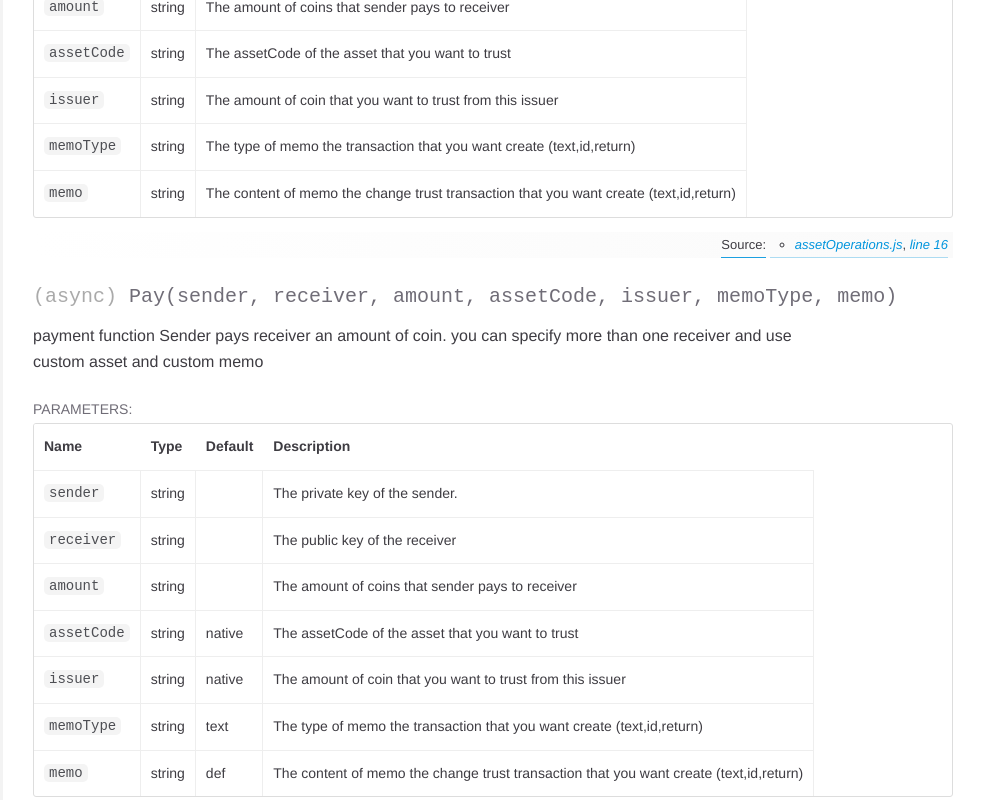
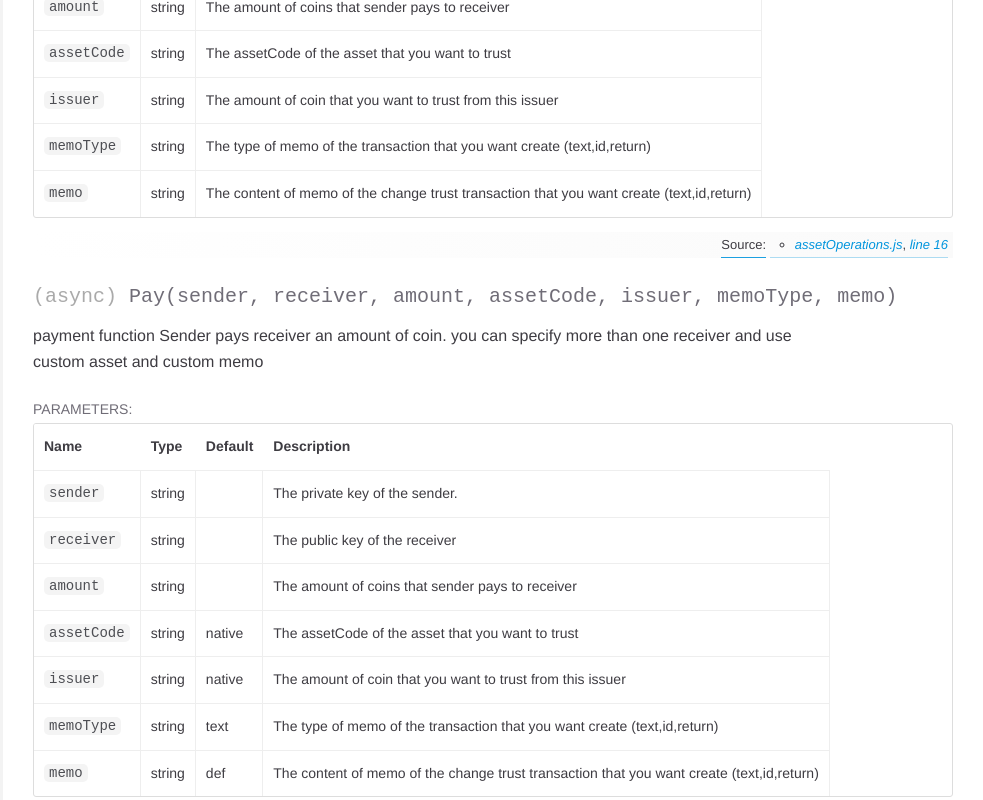
Before and after one commit to andreaborio/stellarburrito, a website: page docs/stellarlibs/1.0.0/global.html in a window 1280 px wide. Shown: the part 1760-2560 px from the top of the page, without its empty margins (297-1280 px from the left). Drawn offline with nearby package versions, Linux system fonts and the light colour scheme; a web font is replaced by a local one.

Commit message:
fixed docs

```diff
--- a/docs/stellarlibs/1.0.0/global.html
+++ b/docs/stellarlibs/1.0.0/global.html
@@ -286,7 +286,7 @@
 
 
         <td class="description last">
-          <p>The type of memo the transaction that you want create (text,id,return)</p>
+          <p>The type of memo of the transaction that you want create (text,id,return)</p>
 
         </td>
       </tr>
@@ -321,7 +321,7 @@
 
 
         <td class="description last">
-          <p>The content of memo the change trust transaction that you want create (text,id,return)</p>
+          <p>The content of memo of the change trust transaction that you want create (text,id,return)</p>
 
         </td>
       </tr>
@@ -1146,7 +1146,7 @@ you can specify more than one receiver and use custom asset and custom memo</p>
 
 
         <td class="description last">
-          <p>The type of memo the transaction that you want create (text,id,return)</p>
+          <p>The type of memo of the transaction that you want create (text,id,return)</p>
 
         </td>
       </tr>
@@ -1175,7 +1175,7 @@ you can specify more than one receiver and use custom asset and custom memo</p>
 
 
         <td class="description last">
-          <p>The content of memo the change trust transaction that you want create (text,id,return)</p>
+          <p>The content of memo  of the change trust transaction that you want create (text,id,return)</p>
 
         </td>
       </tr>
@@ -1500,7 +1500,7 @@ you can specify more than one receiver and use custom asset and custom memo</p>
 
 
         <td class="description last">
-          <p>The type of memo the transaction that you want create (text,id,return)</p>
+          <p>The type of memo of the transaction that you want create (text,id,return)</p>
 
         </td>
       </tr>
@@ -1535,7 +1535,7 @@ you can specify more than one receiver and use custom asset and custom memo</p>
 
 
         <td class="description last">
-          <p>The content of memo the change trust transaction that you want create (text,id,return)</p>
+          <p>The content of memo of the change trust transaction that you want create (text,id,return)</p>
 
         </td>
       </tr>
--- a/stellarburrito/accountOperations.js
+++ b/stellarburrito/accountOperations.js
@@ -108,8 +108,8 @@
  *
  *
  * @param {string} privKey - The private key of the account.
- * @param {string} memoType - The type of memo the transaction that you want create (text,id,return)
- * @param {string} memo - The content of memo the change trust transaction that you want create (text,id,return)
+ * @param {string} memoType - The type of memo of the transaction that you want create (text,id,return)
+ * @param {string} memo - The content of memo of the change trust transaction that you want create (text,id,return)
  * @param {string} issuer - The public key of the issuer
  * @param {string} assetCode - The assetCode of the asset that you want to trust
  * @param {string} trustLimit - The amount of coin that you want to trust from this issuer
--- a/stellarburrito/assetOperations.js
+++ b/stellarburrito/assetOperations.js
@@ -7,8 +7,8 @@
          * @param {string} amount - The amount of coins that sender pays to receiver
          * @param {string} assetCode - The assetCode of the asset that you want to trust
          * @param {string} issuer - The amount of coin that you want to trust from this issuer
-         * @param {string} memoType - The type of memo the transaction that you want create (text,id,return)
-         * @param {string} memo - The content of memo the change trust transaction that you want create (text,id,return)
+         * @param {string} memoType - The type of memo of the transaction that you want create (text,id,return)
+         * @param {string} memo - The content of memo  of the change trust transaction that you want create (text,id,return)
          *
          *
          */
--- a/stellarburrito/paymentOperations.js
+++ b/stellarburrito/paymentOperations.js
@@ -7,8 +7,8 @@
          * @param {string} amount - The amount of coins that sender pays to receiver
          * @param {string} assetCode - The assetCode of the asset that you want to trust
          * @param {string} issuer - The amount of coin that you want to trust from this issuer
-         * @param {string} memoType - The type of memo the transaction that you want create (text,id,return)
-         * @param {string} memo - The content of memo the change trust transaction that you want create (text,id,return)
+         * @param {string} memoType - The type of memo of the transaction that you want create (text,id,return)
+         * @param {string} memo - The content of memo of the change trust transaction that you want create (text,id,return)
          *
          *
          */
```
Also changed, not shown: docs/stellarlibs/1.0.0/accountOperations.js.html (+2 -2 lines), docs/stellarlibs/1.0.0/assetOperations.js.html (+2 -2 lines), docs/stellarlibs/1.0.0/index.html (+2 -2 lines), docs/stellarlibs/1.0.0/paymentOperations.js.html (+2 -2 lines).
